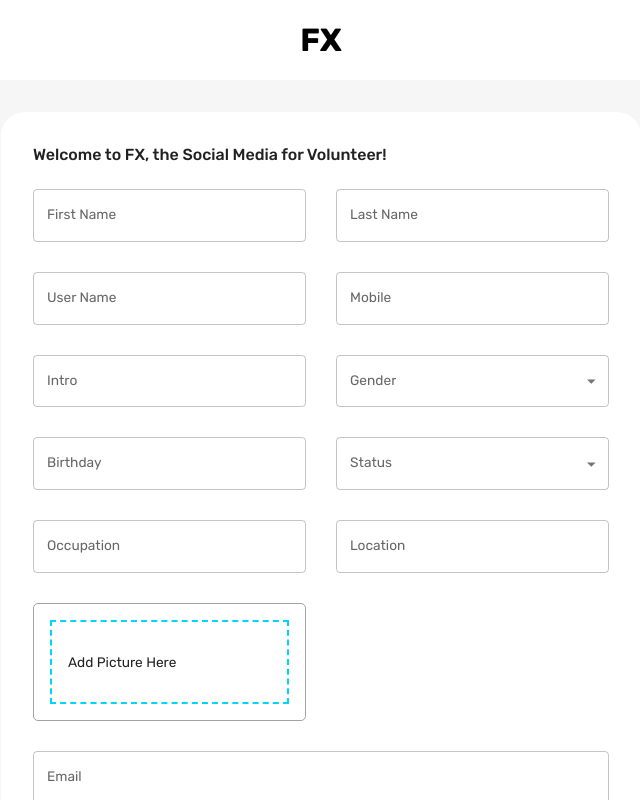
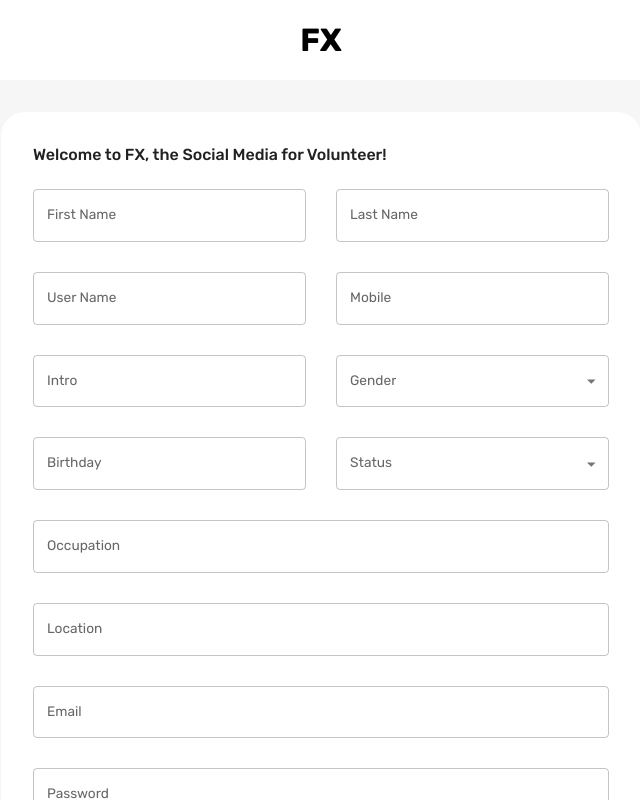
Before and after one commit to PhuccNguyen/Social-Networking, a React (Create React App) app in the folder client/: page / in a window 1280 px wide. Both pictures are taken after a click on the element "Don't have an account? Sign Up here.". Shown: the top 800 px of the page, without its empty margins (319-959 px from the left). Built offline with nearby package versions, Linux system fonts and the light colour scheme.

Commit message:
add new database

```diff
--- a/client/src/views/loginPage/Form.jsx
+++ b/client/src/views/loginPage/Form.jsx
@@ -11,7 +11,7 @@ import {
   Select,
   MenuItem,
 } from "@mui/material";
-import {  LocalizationProvider } from '@mui/x-date-pickers';
+import { LocalizationProvider } from '@mui/x-date-pickers';
 import { AdapterDayjs } from '@mui/x-date-pickers/AdapterDayjs';
 import EditOutlinedIcon from "@mui/icons-material/EditOutlined";
 import { Formik } from "formik";
@@ -28,8 +28,8 @@ import FlexBetween from "components/FlexBetween";
 const registerSchema = yup.object().shape({
   firstName: yup.string().required("First Name is required"),
   lastName: yup.string().required("Last Name is required"),
-  userName: yup.string().required("User Name is required").required("User Name  is required"),
-  mobile: yup.string().required("Mobile is required").required("Mobile is required"),
+  userName: yup.string().required("User Name is required"),
+  mobile: yup.string().required("Mobile is required"),
   email: yup.string().email("Invalid email format").required("Email is required"),
   intro: yup.string(),
   gender: yup.string().required("Gender is required"),
@@ -39,13 +39,6 @@ const registerSchema = yup.object().shape({
   location: yup.string().required("Location is required"),
   occupation: yup.string().required("Occupation is required"),
   picture: yup.string().required("Picture is required"),
-});
-
-const loginSchema = yup.object().shape({
-  userName: yup.string().required("User Name is required").required("User Name  is required"),
-  mobile: yup.string().required("Mobile is required").required("Mobile is required"),
-  email: yup.string().email("invalid email").required("required"),
-  password: yup.string().required("required"),
 });
 
 
@@ -65,10 +58,14 @@ const initialValuesRegister = {
   picture: "",
 };
 
+const loginSchema = yup.object().shape({
+  identifier: yup.string().required("Email, Mobile, or User Name is required"),
+  password: yup.string().required("Password is required"),
+});
+
+
 const initialValuesLogin = {
-  email: "",
-  username: "",
-  mobile: "",
+  identifier: "",
   password: "",
 };
 
@@ -83,7 +80,6 @@ const Form = () => {
   const isRegister = pageType === "register";
 
   const register = async (values, onSubmitProps) => {
-        // this allows us to send form info with image
     const formData = new FormData();
     for (let value in values) {
       formData.append(value, values[value]);
@@ -123,14 +119,6 @@ const Form = () => {
       navigate("/home");
     }
   };
-
-  // const handlePlaceSelect = (autocomplete, setFieldValue) => {
-  //   const place = autocomplete.getPlace();
-  //   if (place.formatted_address) {
-  //     setAddress(place.formatted_address);
-  //     setFieldValue("address", place.formatted_address);
-  //   }
-  // };
 
   const handleFormSubmit = async (values, onSubmitProps) => {
     if (isLogin) await login(values, onSubmitProps);
@@ -231,13 +219,9 @@ const Form = () => {
                 <LocalizationProvider dateAdapter={AdapterDayjs} >
                    <DatePicker
                      sx={{ gridColumn: "span 2" }}
-                     // Set the label of the date picker, displayed as a placeholder
                      label="Birthday"
-                     // If values.birthday exists, convert it to a dayjs object, otherwise set to null
                      value={values.birthday ? dayjs(values.birthday) : null}
-                     // Define the callback function triggered when the date changes
                      onChange={(newValue) => {
-                       // Call handleChange function to update the form state
                        handleChange({
                          target: {
                            name: 'birthday',
@@ -245,13 +229,9 @@ const Form = () => {
                          },
                        });
                      }}
-                     // Define the function to render the input field
                      renderInput={(params) => (
-                       // Render the TextField component as the input field for the date picker
                        <TextField
-                         // Spread the params onto the TextField component
                          {...params}
-                         // Set the onBlur event handler to handleBlur, triggered when the input loses focus
                          onChange={handleChange}
                          value={values.birthday}
                          onBlur={handleBlur}
@@ -269,9 +249,9 @@ const Form = () => {
                   <Select label="status"  name="status"  value={values.status} onBlur={handleBlur}
                     onChange={handleChange}
                   >
-                    <MenuItem value="male">Sigle</MenuItem>
-                    <MenuItem value="male">Married</MenuItem>
-                    <MenuItem value="female">Divorce</MenuItem>
+                    <MenuItem value="single">Single</MenuItem>
+                    <MenuItem value="married">Married</MenuItem>
+                    <MenuItem value="divorce">Divorce</MenuItem>
                   </Select>
 
                   {Boolean(touched.status) && Boolean(errors.status) && (
@@ -288,7 +268,7 @@ const Form = () => {
                   name="occupation"
                   error={Boolean(touched.occupation) && Boolean(errors.occupation)}
                   helperText={touched.occupation && errors.occupation}
-                  sx={{ gridColumn: "span 2" }}
+                  sx={{ gridColumn: "span 4" }}
                 />
 
                 <TextField
@@ -299,23 +279,56 @@ const Form = () => {
                   name="location"
                   error={Boolean(touched.location) && Boolean(errors.location)}
                   helperText={touched.location && errors.location}
-                  sx={{ gridColumn: "span 2" }}
+                  sx={{ gridColumn: "span 4" }}
                 />
 
-               <Box gridColumn="span 2"  border={`1px solid ${palette.neutral.medium}`} borderRadius="5px" p="1rem" >
+                <TextField
+                  label="Email"
+                  onBlur={handleBlur}
+                  onChange={handleChange}
+                  value={values.email}
+                  name="email"
+                  error={Boolean(touched.email) && Boolean(errors.email)}
+                  helperText={touched.email && errors.email}
+                  sx={{ gridColumn: "span 4" }}
+                />
+
+                <TextField
+                  label="Password"
+                  type="password"
+                  onBlur={handleBlur}
+                  onChange={handleChange}
+                  value={values.password}
+                  name="password"
+                  error={Boolean(touched.password) && Boolean(errors.password)}
+                  helperText={touched.password && errors.password}
+                  sx={{ gridColumn: "span 4" }}
+                />
+
+                <Box
+                  gridColumn="span 4"
+                  border={`1px solid ${palette.neutral.medium}`}
+                  borderRadius="5px"
+                  p="1rem"
+                >
                   <Dropzone
                     acceptedFiles=".jpg,.jpeg,.png"
                     multiple={false}
                     onDrop={(acceptedFiles) => {
                       setFieldValue("picture", acceptedFiles[0]);
-                  // Set the preview URL for the selected image
-                  setPreview(URL.createObjectURL(acceptedFiles[0]));
+                      const file = acceptedFiles[0];
+                      const reader = new FileReader();
+                      reader.onloadend = () => {
+                        setPreview(reader.result);
+                      };
+                      reader.readAsDataURL(file);
                     }}
                   >
                     {({ getRootProps, getInputProps }) => (
                       <Box
                         {...getRootProps()}
-                       border={`2px dashed ${palette.primary.main}`}  p="1rem"
+                        border={`2px dashed ${palette.primary.main}`}
+                        p="1rem"
                         sx={{ "&:hover": { cursor: "pointer" } }}
                       >
                         <input {...getInputProps()} />
@@ -327,31 +340,32 @@ const Form = () => {
                             <EditOutlinedIcon />
                           </FlexBetween>
                         )}
-                        {/* Conditionally render the preview image */}
+                      </Box>
+                    )}
+                  </Dropzone>
                   {preview && (
-                       <Box mt="1rem">
+                    <Box mt={2} display="flex" justifyContent="center">
                       <img
                         src={preview}
-                           alt="Selected"
-                           style={{ maxWidth: '100%', borderRadius: '5px' }}
+                        alt="Preview"
+                        style={{ maxWidth: '100%', maxHeight: '300px' }}
                       />
                     </Box>
                   )}
                 </Box>
-                             )}
-                           </Dropzone>
-                         </Box>
               </>
             )}
 
+            {isLogin && (
+              <>
                 <TextField
-              label="Email"
+                  label="Email, Mobile, or User Name"
                   onBlur={handleBlur}
                   onChange={handleChange}
-              value={values.email}
-              name="email"
-              error={Boolean(touched.email) && Boolean(errors.email)}
-              helperText={touched.email && errors.email}
+                  value={values.identifier}
+                  name="identifier"
+                  error={Boolean(touched.identifier) && Boolean(errors.identifier)}
+                  helperText={touched.identifier && errors.identifier}
                   sx={{ gridColumn: "span 4" }}
                 />
                 <TextField
@@ -365,6 +379,8 @@ const Form = () => {
                   helperText={touched.password && errors.password}
                   sx={{ gridColumn: "span 4" }}
                 />
+              </>
+            )}
           </Box>
 
           {/* BUTTONS */}
@@ -382,7 +398,6 @@ const Form = () => {
             >
               {isLogin ? "LOGIN" : "REGISTER"}
             </Button>
-
             <Typography
               onClick={() => {
                 setPageType(isLogin ? "register" : "login");
```
Also changed, not shown: 1 other file (tests, documents, lock files or other folders). Lines whose indentation alone changed are shown as unchanged.
